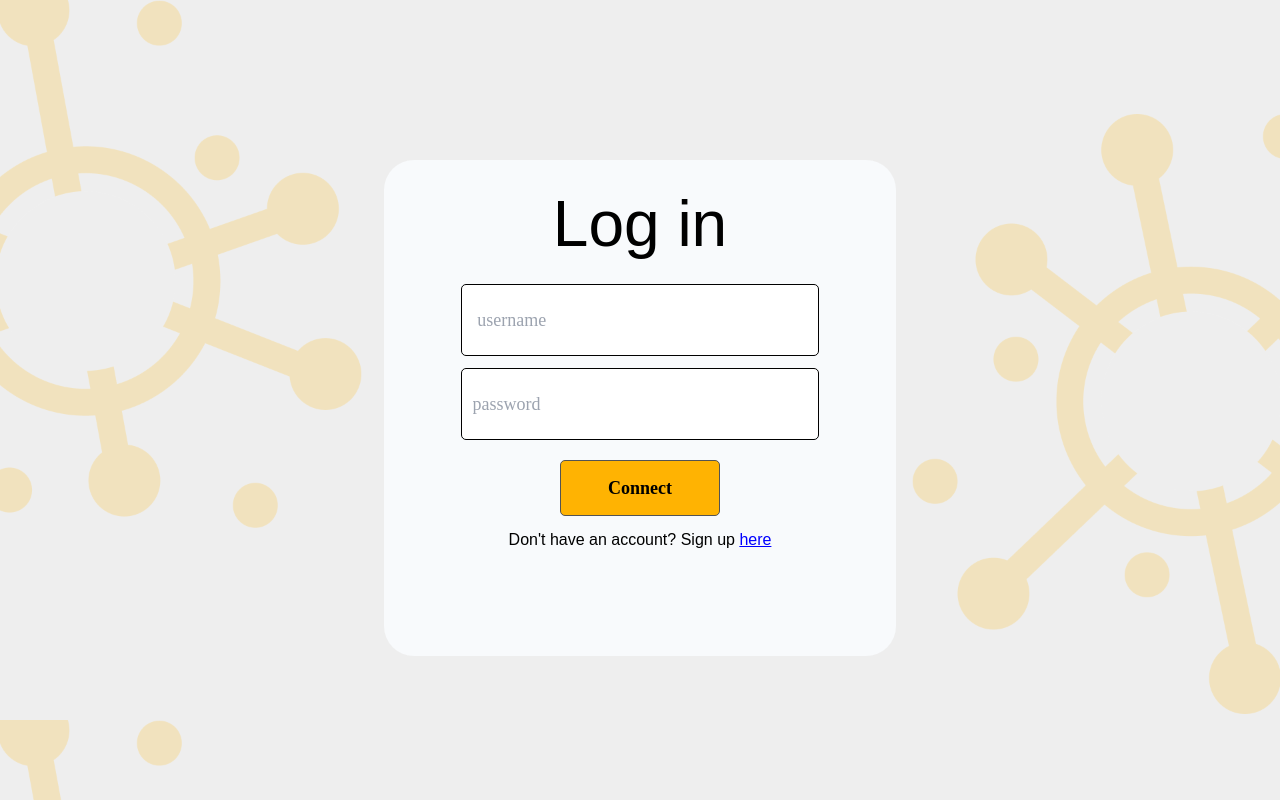
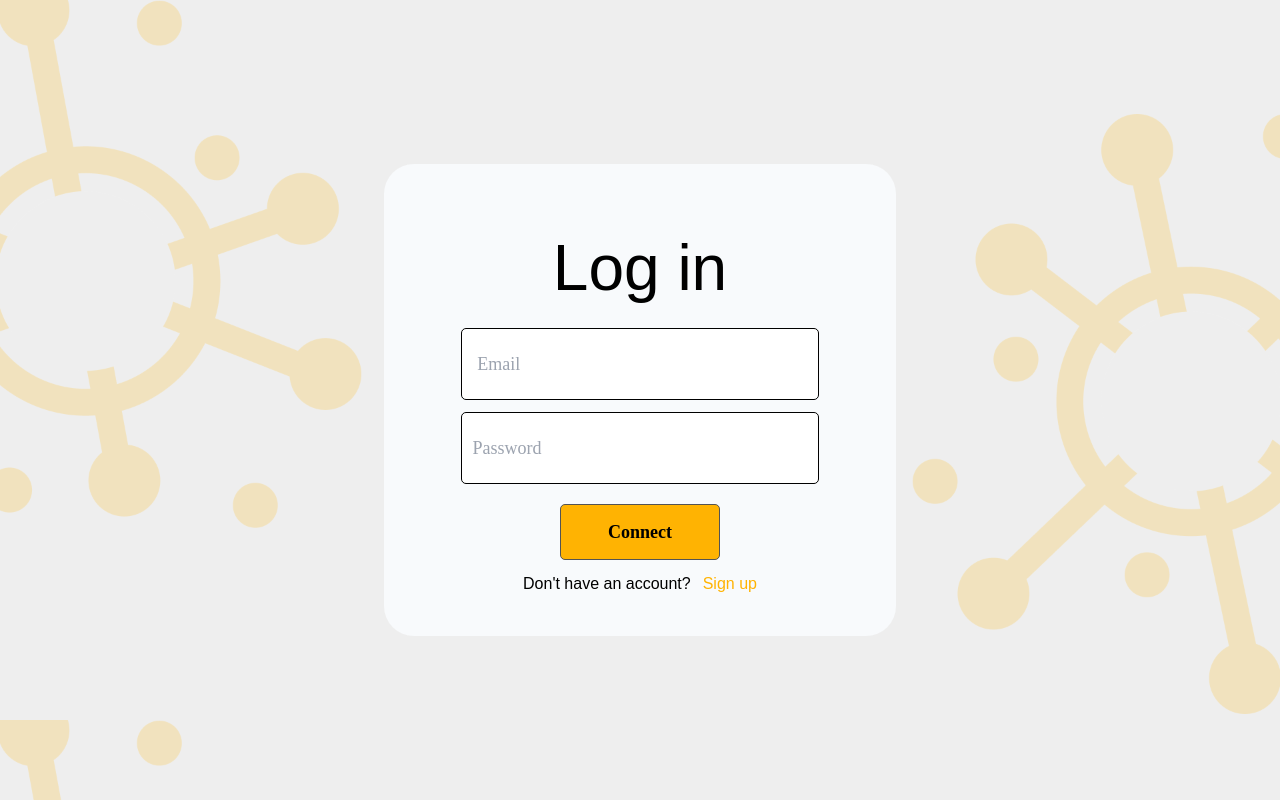
Before and after one commit to VyLanTran/RelationshipManagement, a React (Create React App) app in the folder client/: page / in a window 1280 px wide. Built offline with nearby package versions, Linux system fonts and the light colour scheme; some icons are missing.

Commit message:
add effects to login and signup forms

```diff
--- a/client/package.json
+++ b/client/package.json
@@ -10,6 +10,7 @@
     "@types/node": "^16.18.90",
     "@types/react": "^18.2.67",
     "@types/react-dom": "^18.2.22",
+    "axios": "^1.6.8",
     "react": "^18.2.0",
     "react-dom": "^18.2.0",
     "react-icons": "^5.0.1",
--- a/client/src/pages/Login.tsx
+++ b/client/src/pages/Login.tsx
@@ -1,36 +1,55 @@
 import React, { useState } from "react";
-import { Link } from "react-router-dom";
+import { Link, useNavigate } from "react-router-dom";
 import { Icon } from "react-icons-kit";
 import { eyeOff } from "react-icons-kit/feather/eyeOff";
 import { eye } from "react-icons-kit/feather/eye";
+import axios from 'axios'
 
 const Login: React.FC = () => {
   // Show/hide Password
   const [showPassword, setShowPassword] = useState(false);
+  const [email, setEmail] = useState('')
   const [password, setPassword] = useState("");
 
   const togglePasswordVisibility = () => {
     setShowPassword(!showPassword);
   };
 
+  const handleSubmit = async (e) => {
+    e.preventDefault()
+    try {
+      const res = await axios.post('http://localhost:3001/auth/login', {
+        email,
+        password,
+      });
+      console.log(res)
+    }
+    catch (error) {
+      console.log('Log in failed')
+    }
+  }
+
   return (
     <header className="App-login">
       <form
-        style={{ width: "100%", display: "flex", justifyContent: "center" }}
+        className="w-full h-screen flex justify-center items-center"
+        onSubmit={handleSubmit}
       >
-        <div className="bg-slate-50 h-[62vh] w-2/5 flex flex-col items-center gap-y-3 mt-[20vh] rounded-[30px] justify-start text-left">
+        <div className="bg-slate-50  w-2/5 flex flex-col items-center gap-3 rounded-[30px] justify-center py-10">
           <h3 style={{ fontSize: "8vh", marginTop: "2vh" }}>Log in</h3>
           <input
-            className="textStyles"
-            placeholder="username"
-            id="username"
-            name="username"
+            className="textStyles outline-none"
+            placeholder="Email"
+            id="email"
+            name="email"
+            value={email}
+            onChange={(e) => setEmail(e.target.value)}
           />
           <div className="relative w-[70%]">
             <input
-              className="textStyles w-[100%]"
+              className="textStyles w-[100%] outline-none"
               type={showPassword ? "text" : "password"}
-              placeholder="password"
+              placeholder="Password"
               id="password"
               name="password"
               value={password}
@@ -49,12 +68,16 @@ const Login: React.FC = () => {
             type="submit"
             value="Connect"
           />
-          <p className="mt-[2vh]">
-            Don't have an account? Sign up{" "}
-            <Link to="/SignUp" className="text-[blue] underline">
-              here
+          <div className="mt-[2vh] flex flex-row gap-3">
+            <span>
+              Don't have an account?
+            </span>
+            <Link to="/SignUp" className="text-[#FFB302]">
+              <span>
+                Sign up
+              </span>
             </Link>
-          </p>
+          </div>
         </div>
       </form>
     </header>
--- a/client/src/pages/SignUp.tsx
+++ b/client/src/pages/SignUp.tsx
@@ -1,25 +1,123 @@
-import React from "react";
+import React, { useState } from "react";
+import Icon from "react-icons-kit";
+import { Link, Navigate } from "react-router-dom";
 import { SocialIcon } from 'react-social-icons';
+import { eyeOff } from "react-icons-kit/feather/eyeOff";
+import { eye } from "react-icons-kit/feather/eye";
 
 const SignUp: React.FC = () => {
+
+    const [email, setEmail] = useState('')
+    const [username, setUsername] = useState('')
+    const [password, setPassword] = useState('')
+    const [confirmPassword, setConfirmPassword] = useState('')
+    // Show/hide Password
+    const [showPassword, setShowPassword] = useState(false);
+    const [showConfirmPassword, setShowConfirmPassword] = useState(false);
+    const togglePasswordVisibility = () => {
+        setShowPassword(!showPassword);
+    };
+    const toggleConfirmPasswordVisibility = () => {
+        setShowConfirmPassword(!showConfirmPassword);
+    };
+
+    // const handleSubmit = async (e) => {
+    //     e.preventDefault()
+    //     try {
+    //         const res = await axios.post(`${baseUrl}/register`, {
+    //             email,
+    //             password,
+    //         });
+    //         Navigate(`/${res.data["id"]}/contacts`)
+    //     }
+    //     catch (error) {
+    //         // setMessage(error.response.data["message"])
+    //         console.log('Sign up failed')
+    //     }
+    // }
+
     return (
         <header className="App-login">
-            <form style={{ width: '100%', display: 'flex', justifyContent: 'center' }}>
-                <div className="bg-slate-50 h-[82vh] w-2/5 flex flex-col items-center gap-y-2.5 mt-[10vh] rounded-[30px]">
-                    <h3 style={{ fontSize: '8vh', marginTop: '3vh' }}>Sign up</h3>
-                    <input className="textStyles" placeholder="email" id="email" name="email" />
-                    <input className="textStyles" placeholder="username" id="username" name="username" />
-                    <input className="textStyles" placeholder="password" id="password" name="password" />
-                    <input className="textStyles" placeholder="confirm password" id="passwordmatch" name="passwordmatch" />
+            <form
+                className="w-full h-screen flex justify-center items-center"
+            // onSubmit={handleSubmit}
+            >
+                <div className="bg-slate-50  w-2/5 flex flex-col items-center gap-3 rounded-[30px] justify-center py-10">
+                    <h3 style={{ fontSize: '8vh' }}>Sign up</h3>
+                    <input
+                        className="textStyles outline-none"
+                        placeholder="Email"
+                        id="email"
+                        name="email"
+                        value={email}
+                        onChange={(e) => setEmail(e.target.value)}
+                    />
+                    <input
+                        className="textStyles outline-none"
+                        placeholder="Username"
+                        id="username"
+                        name="username"
+                        value={username}
+                        onChange={(e) => setUsername(e.target.value)}
+                    />
+                    <div className="relative w-[70%]">
+                        <input
+                            className="textStyles w-[100%] outline-none"
+                            placeholder="Password"
+                            type={showPassword ? "text" : "password"}
+                            id="password"
+                            name="password"
+                            value={password}
+                            onChange={(e) => setPassword(e.target.value)}
+                        />
+                        <button
+                            type="button"
+                            onClick={togglePasswordVisibility}
+                            className="absolute mt-[2.2vh] right-[3vh]"
+                        >
+                            <Icon icon={showPassword ? eye : eyeOff} />
+                        </button>
+                    </div>
+                    <div className="relative w-[70%]">
+                        <input
+                            className="textStyles w-[100%] outline-none"
+                            placeholder="Confirm password"
+                            type={showConfirmPassword ? "text" : "password"}
+                            id="confirmPassword"
+                            name="confirmPassword"
+                            value={confirmPassword}
+                            onChange={(e) => setConfirmPassword(e.target.value)}
+                        />
+                        <button
+                            type="button"
+                            onClick={toggleConfirmPasswordVisibility}
+                            className="absolute mt-[2.2vh] right-[3vh]"
+                        >
+                            <Icon icon={showConfirmPassword ? eye : eyeOff} />
+                        </button>
+                    </div>
+
+                    <input className="font-azeret bg-[#FFB302] w-[20vh] text-[large] font-bold border h-[7vh] mb-[-2vh] mt-[1vh] rounded-[5px] border-solid border-[rgb(84,84,84)] hover:cursor-pointer hover:text-[white] hover:bg-[rgb(59,59,59)]" type="submit" value="Sign up" />
+                    <div className="mt-[2vh] flex flex-row gap-3">
+                        <span>
+                            Already have an account?
+                        </span>
+                        <Link to="/" className="text-[#FFB302]">
+                            <span>
+                                Log in
+                            </span>
+                        </Link>
+                    </div>
+
+                    {/* TODO: Login using third-party */}
                     <div className="w-3/5 flex justify-around mt-[1vh]">
                         <SocialIcon className="text-[white] hover:text-[black]" fgColor="currentColor" url="https://mail.google.com" />
                         <SocialIcon className="text-[white] hover:text-[black]" fgColor="currentColor" url="https://facebook.com" />
                         <SocialIcon className="text-[white] hover:text-[black]" fgColor="currentColor" url="https://instagram.com" />
                     </div>
-                    <input className="font-azeret bg-[#FFB302] w-[20vh] text-[large] font-bold border h-[7vh] mb-[-2vh] mt-[1vh] rounded-[5px] border-solid border-[rgb(84,84,84)] hover:cursor-pointer hover:text-[white] hover:bg-[rgb(59,59,59)]" type="submit" value="Sign up" />
                 </div>
             </form>
-        </header>
+        </header >
     );
 }
 
```
Also changed, not shown: 1 other file (tests, documents, lock files or other folders).
